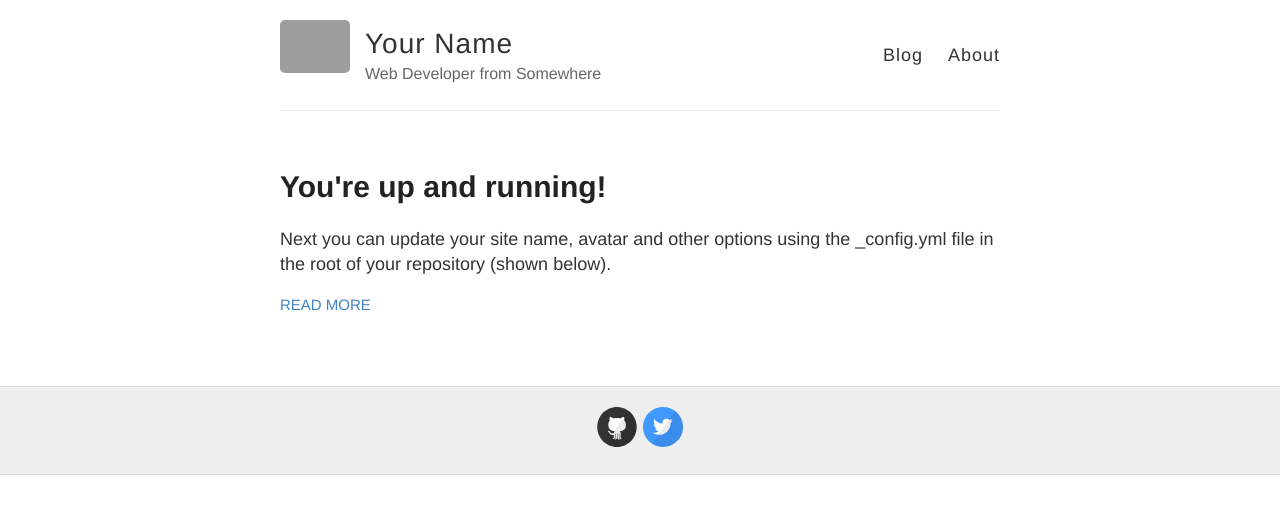
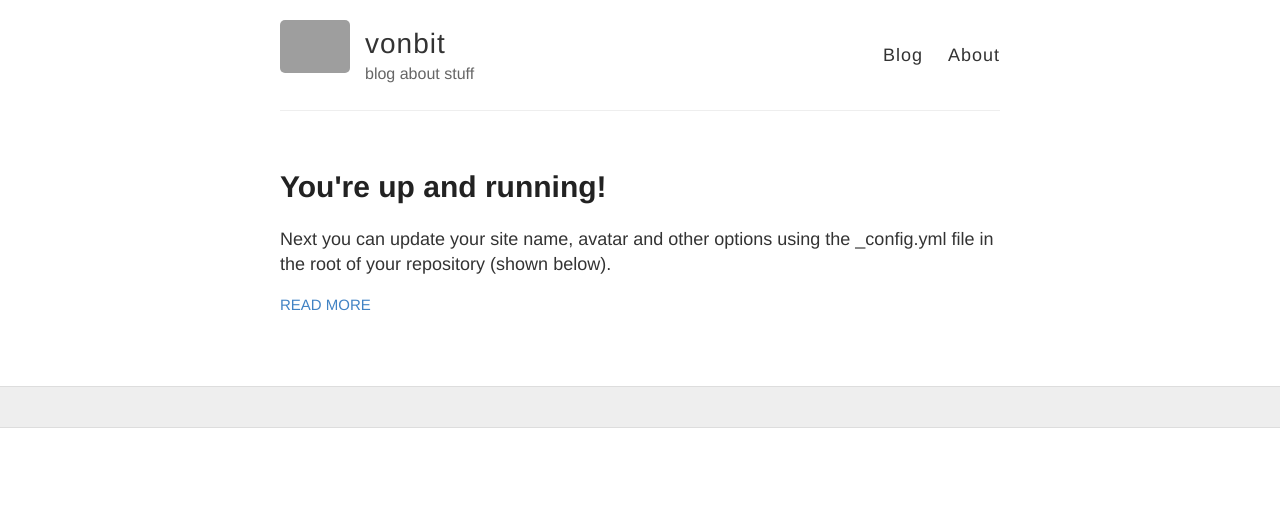
Before and after one commit to baronvonbit/baronvonbit.github.io, a Jekyll site: the page built from index.html, in a window 1280 px wide. Shown: the top 514 px of the page. Built offline with Jekyll 4.4.1, drawn with Linux system fonts in a browser that asks for light colours; grey boxes are pictures that could not be loaded.

```diff
--- a/_config.yml
+++ b/_config.yml
@@ -3,10 +3,10 @@
 #
 
 # Name of your site (displayed in the header)
-name: Your Name
+name: vonbit
 
 # Short bio or description (displayed in the header)
-description: Web Developer from Somewhere
+description: blog about stuff
 
 # URL of your avatar or profile pic (you could use your GitHub profile pic)
 avatar: https://raw.githubusercontent.com/barryclark/jekyll-now/master/images/jekyll-logo.png
@@ -21,12 +21,12 @@ footer-links:
   email:
   facebook:
   flickr:
-  github: barryclark/jekyll-now
+  github:
   instagram:
   linkedin:
   pinterest:
   rss: # just type anything here for a working RSS icon
-  twitter: jekyllrb
+  twitter:
   stackoverflow: # your stackoverflow profile, e.g. "users/50476/bart-kiers"
   youtube: # channel/<your_long_string> or user/<user-name>
   googleplus: # anything in your profile username that comes after plus.google.com/
```
